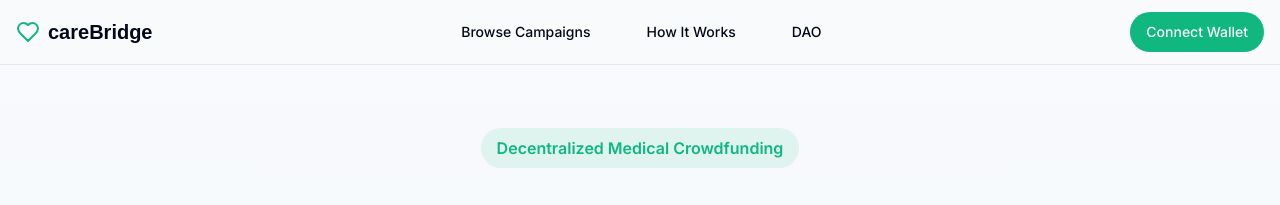
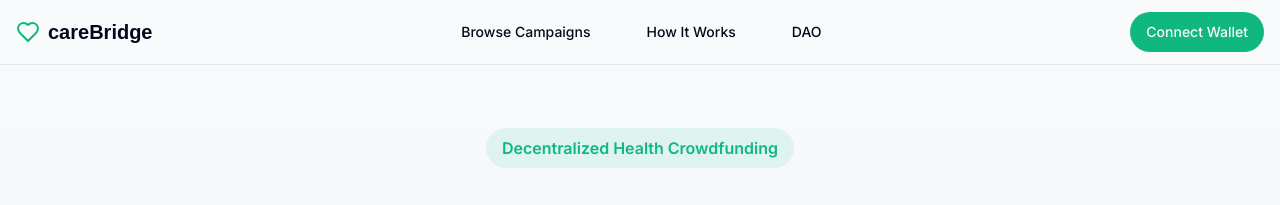
Before and after one commit to gypsyking18/medifund-connect, a React (Vite) app: page / in a window 1280 px wide. Shown: the top 205 px of the page. Built offline with nearby package versions, Linux system fonts and the light colour scheme; a web font is replaced by a local one.

Commit message:
Replace text on page
Replaced "Decentralized Medical Crowdfunding" with "Decentralized Health Crowdfunding".

```diff
--- a/src/pages/Index.tsx
+++ b/src/pages/Index.tsx
@@ -17,7 +17,7 @@ const Index = () => {
         >
           <div className="inline-flex items-center px-4 py-2 mb-8 bg-primary/10 rounded-full">
             <span className="text-primary font-semibold">
-              Decentralized Medical Crowdfunding
+              Decentralized Health Crowdfunding
             </span>
           </div>
           <h1 className="text-4xl md:text-6xl font-bold mb-6 bg-gradient-to-r from-primary to-secondary bg-clip-text text-transparent">
```
